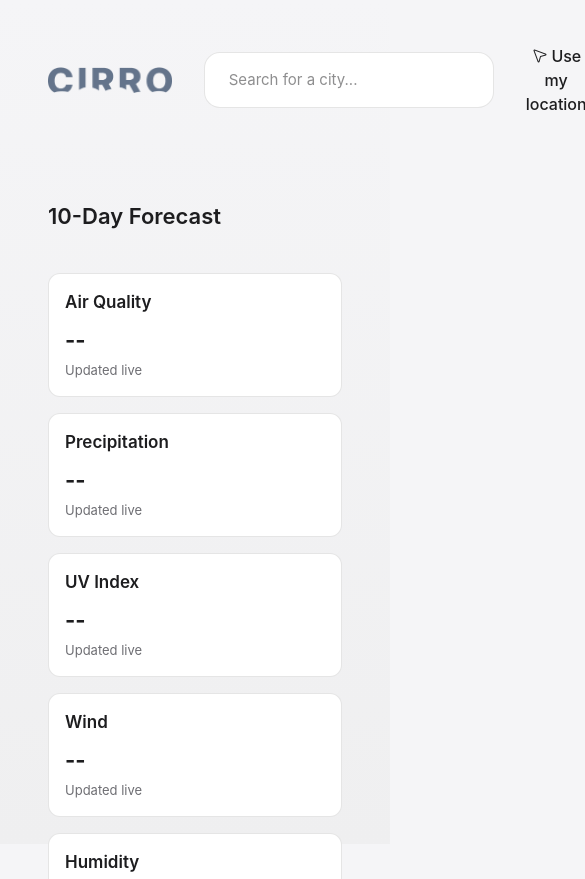
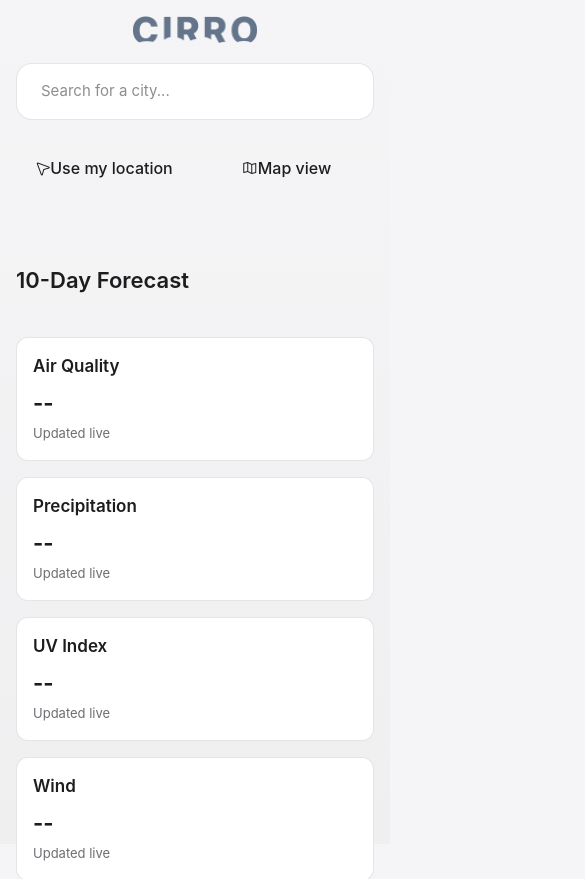
Before and after one commit to anudelman/weather, a plain HTML site: page index.html in a window 390 px wide. Shown: the top 879 px of the page, 585 px wide, since content can reach past the window. Drawn offline with nearby package versions, Linux system fonts and the light colour scheme; no server answers.

Commit message:
Add responsive navigation for mobile viewports
- Stack navigation vertically on screens < 800px
- Group location and map view buttons together on mobile
- Full-width search box on mobile
- Centered logo with proper spacing
- Reduced body padding on mobile (16px vs 48px)
- Buttons flex to equal width on mobile for better UX

Layout Changes:
- Desktop: Horizontal nav with logo, search, and buttons in a row
- Mobile: Vertical stack - logo, search (full width), buttons (side by side)
- Smooth transition between layouts
- Maintains all design token consistency

```diff
--- a/index.html
+++ b/index.html
@@ -27,8 +27,10 @@
         autocomplete="off"
       />
       <div id="autocomplete-results"></div>
-      <button id="my-location" class="text-button"><i class="ph ph-navigation-arrow"></i> Use my location</button>
-      <button id="map-view" class="text-button"><i class="ph ph-map-trifold"></i> Map view</button>
+      <div class="nav-buttons">
+        <button id="my-location" class="text-button"><i class="ph ph-navigation-arrow"></i> Use my location</button>
+        <button id="map-view" class="text-button"><i class="ph ph-map-trifold"></i> Map view</button>
+      </div>
     </nav>
     <section id="city-temp">
       <h1></h1>
--- a/style.css
+++ b/style.css
@@ -28,12 +28,55 @@ nav{
   display: flex;
   gap: var(--spacing-sm);
   align-items: center;
+  flex-wrap: wrap;
 }
 
 img{
     max-width: 126px;
     max-height: 27px;
     margin-right: var(--spacing-xl);
+}
+
+.nav-buttons {
+  display: flex;
+  gap: var(--spacing-sm);
+  align-items: center;
+}
+
+/* Responsive Navigation - Mobile Stacked Layout */
+@media (max-width: 800px) {
+  body {
+    padding: var(--spacing-lg) var(--spacing-lg);
+  }
+
+  nav {
+    flex-direction: column;
+    align-items: stretch;
+    gap: var(--spacing-md);
+  }
+
+  img {
+    margin-right: 0;
+    align-self: center;
+    margin-bottom: var(--spacing-sm);
+  }
+
+  #searchbox {
+    width: 100%;
+  }
+
+  .nav-buttons {
+    display: flex;
+    gap: var(--spacing-sm);
+    width: 100%;
+  }
+
+  .nav-buttons .text-button {
+    flex: 1;
+    justify-content: center;
+    display: flex;
+    align-items: center;
+  }
 }
 
 #autocomplete-results{
```
